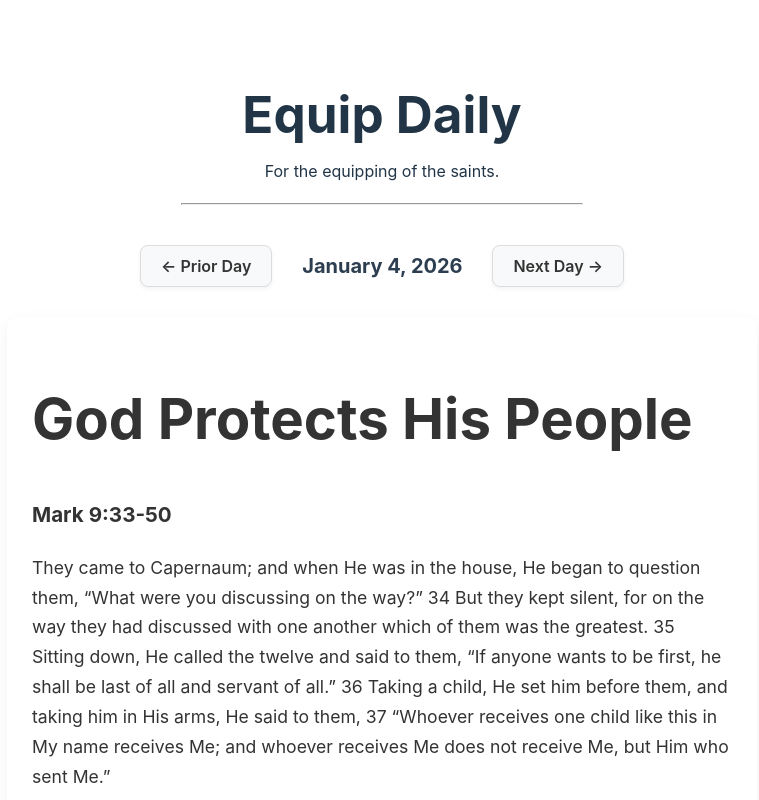
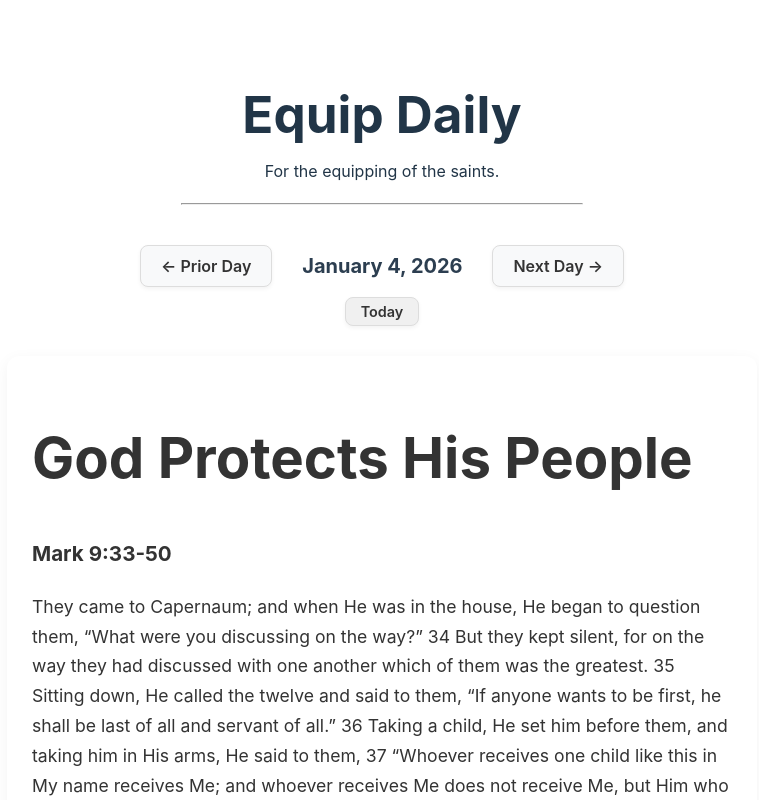
Before and after one commit to jaytrust150/equip-daily, a React (Vite) app: page / in a window 1280 px wide. Shown: the top 800 px of the page, without its empty margins (258-1017 px from the left). Built offline with nearby package versions, Linux system fonts and the light colour scheme; no server answers.

Commit message:
Added top and bottom navigation buttons with centered date display

```diff
--- a/src/App.jsx
+++ b/src/App.jsx
@@ -65,8 +65,9 @@ function App() {
       <main>
         <section className="devotional-porch" style={{ textAlign: 'center', padding: '20px' }}>
 
-          {/* 📅 TOP NAVIGATION & DATE DISPLAY */}
-          <div style={{ marginBottom: '30px', display: 'flex', justifyContent: 'center', alignItems: 'center', gap: '20px' }}>
+          {/* 📅 TOP NAVIGATION SECTION */}
+          <div style={{ marginBottom: '30px' }}>
+            <div style={{ display: 'flex', justifyContent: 'center', alignItems: 'center', gap: '20px' }}>
               <button onClick={() => setDayOffset(dayOffset - 1)} className="nav-btn">
                 ← Prior Day
               </button>
@@ -78,6 +79,18 @@ function App() {
               <button onClick={() => setDayOffset(dayOffset + 1)} className="nav-btn">
                 Next Day →
               </button>
+            </div>
+
+            {/* 🎯 "Today" Button placed directly below the date */}
+            <div style={{ marginTop: '10px' }}>
+              <button
+                onClick={() => setDayOffset(0)}
+                className="nav-btn"
+                style={{ backgroundColor: '#f0f0f0', color: '#333', fontSize: '0.9rem', padding: '5px 15px' }}
+              >
+                Today
+              </button>
+            </div>
           </div>
 
           <div
@@ -97,7 +110,7 @@ function App() {
             dangerouslySetInnerHTML={{ __html: devotional }}
           />
 
-          {/* 📅 BOTTOM NAVIGATION */}
+          {/* 📅 BOTTOM NAVIGATION (Keeping for easy access after reading) */}
           <div style={{ marginTop: '30px', display: 'flex', justifyContent: 'center', gap: '15px' }}>
             <button onClick={() => setDayOffset(dayOffset - 1)} className="nav-btn">
               ← Prior Day
```
Lines whose indentation alone changed are shown as unchanged.
